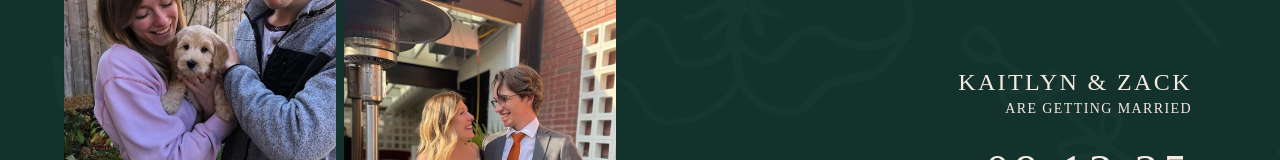
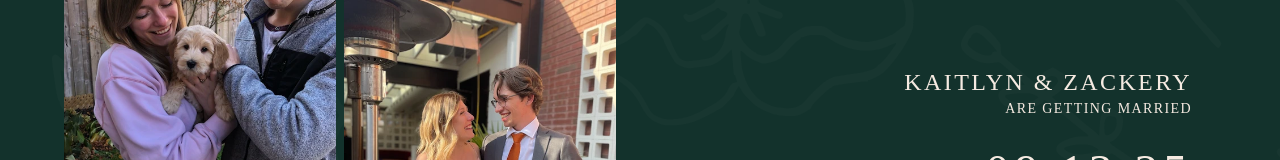
Before and after one commit to zackharley/wedding, a Next.js app: page / in a window 1280 px wide. Shown: the part 287-447 px from the top of the page. Built offline with nearby package versions, Linux system fonts and the light colour scheme.

Commit message:
Use full name for zack

```diff
--- a/src/app/page.tsx
+++ b/src/app/page.tsx
@@ -92,7 +92,7 @@ export default function Home() {
             letterSpacing="0.15rem"
             sx={{ mb: 1 }}
           >
-            KAITLYN & ZACK
+            KAITLYN & ZACKERY
           </Typography>
           <Typography
             color="primary.contrastText"
```
